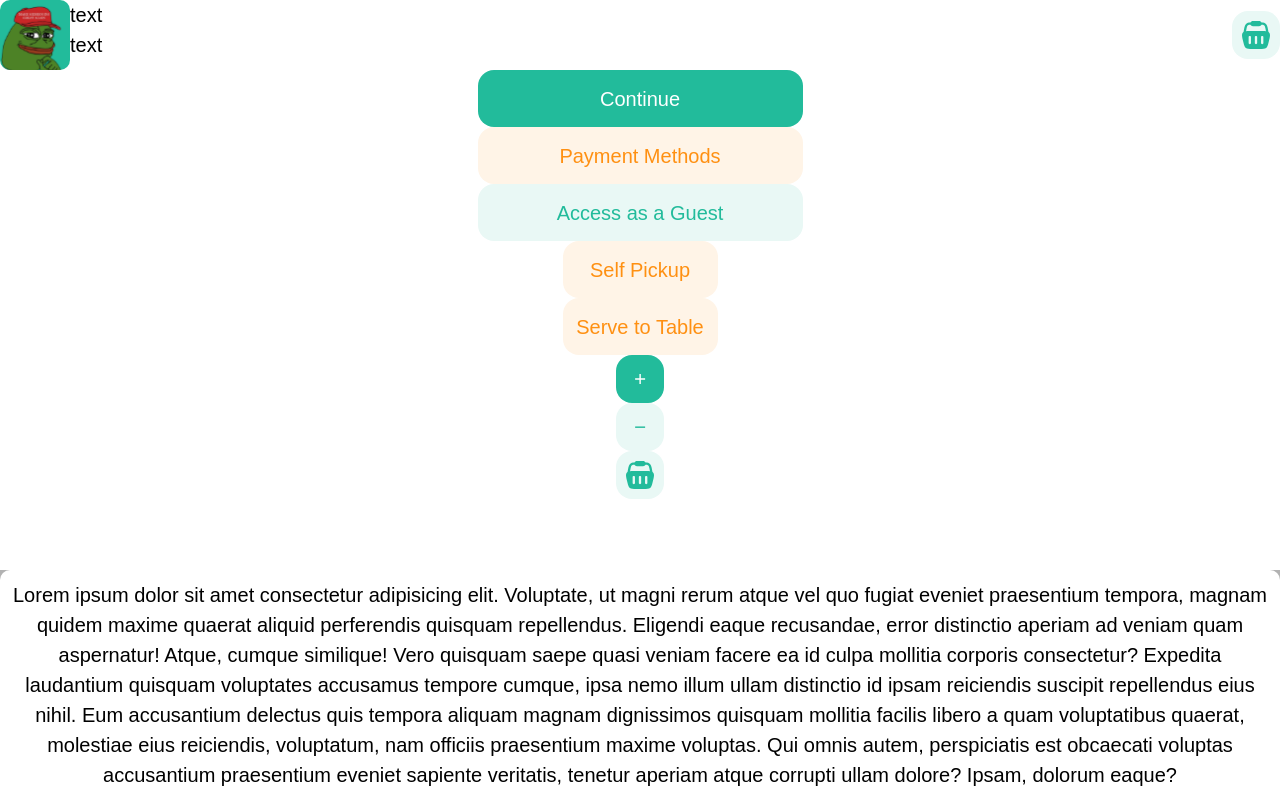
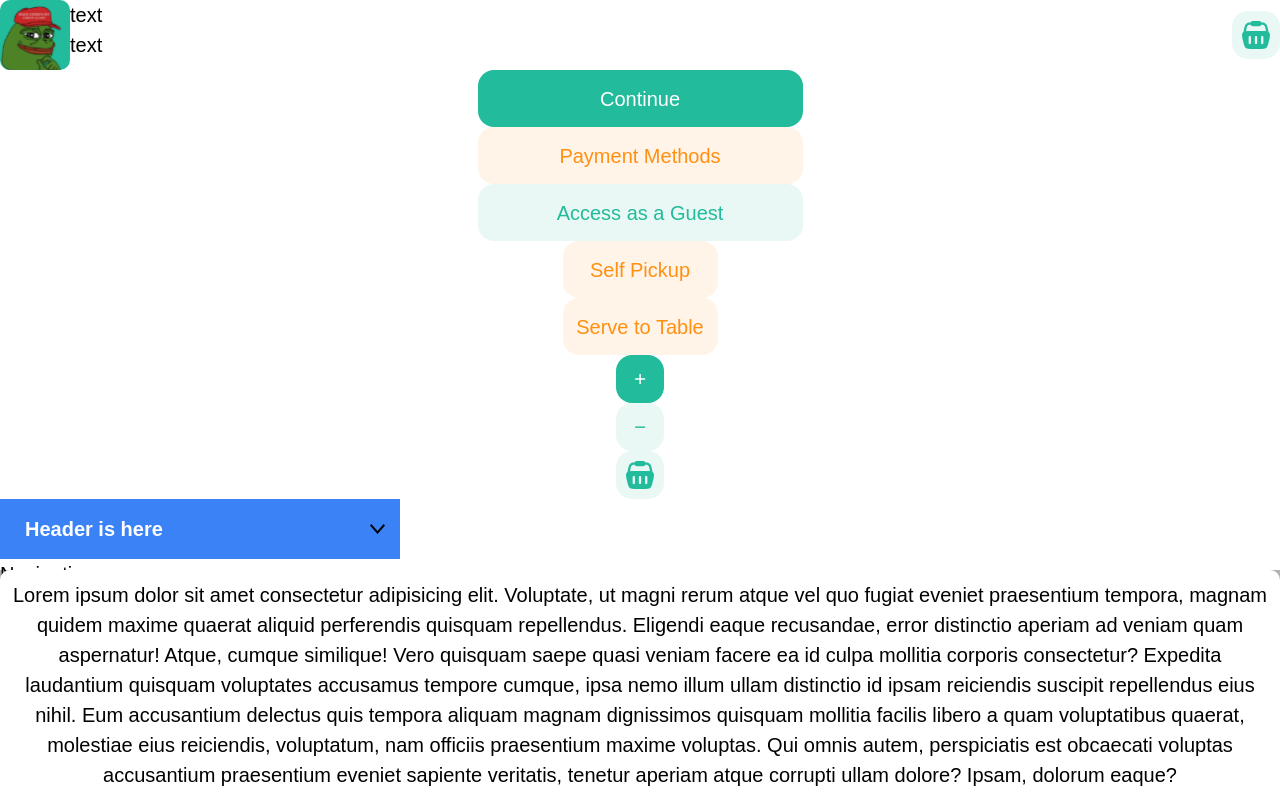
Before and after one commit to s3885000/mealmaster-QR-base, a React (Create React App) app in the folder app/frontend/: page / in a window 1280 px wide. Built offline with nearby package versions, Linux system fonts and the light colour scheme.

Commit message:
something
something

```diff
--- a/app/frontend/src/App.js
+++ b/app/frontend/src/App.js
@@ -17,7 +17,9 @@ const App = () => {
         <Buttons context="plus"></Buttons>
         <Buttons context="minus"></Buttons>
         <Buttons context="cart"></Buttons>
+        <Boxes/>
         <Popups></Popups>
+        <Navigation></Navigation>
     </div>
   );
 }
--- a/app/frontend/src/asset/icons/index.js
+++ b/app/frontend/src/asset/icons/index.js
@@ -1,3 +1,4 @@
 export { ReactComponent as PlusIcon } from './plus.svg';
 export { ReactComponent as MinusIcon } from './minus.svg';
 export { ReactComponent as CartIcon } from './cart.svg';
+export { ReactComponent as Collapse } from './collapse.svg';
--- a/app/frontend/src/components/boxes/Boxes.jsx
+++ b/app/frontend/src/components/boxes/Boxes.jsx
@@ -1,9 +1,31 @@
 import React from 'react'
 import './boxes.css'
+import { Collapse } from '../../asset/icons/index.js';
 
 const Boxes = () => {
   return (
-    <div>Boxes</div>
+    <div>
+      <div className='relative w-[400px] overflow-hidden'>
+        <input type="checkbox" className='absolute top-0 inset-x-0 w-full h-12 opacity-0 z-10 cursor-pointer peer'/>
+        <div className='bg-blue-500 h-12 w-full pl-5 flex items-center'>
+          <h1 className='font-semibold text-white'>
+            Header is here
+          </h1>
+        </div>
+
+        {/* arrow icon */}
+        <div className='absolute top-5 right-3 text-white transition-transform duration-500 rotate-0 peer-checked:rotate-180'>
+          <Collapse/>
+        </div>
+
+        {/* content */}
+        <div className='bg-white overflow-hidden transition-all duration-500 max-h-0 peer-checked:max-h-40'>
+          <div className='p-4'>
+            content
+          </div>
+        </div>
+      </div>
+    </div>
   )
 }
 
```
